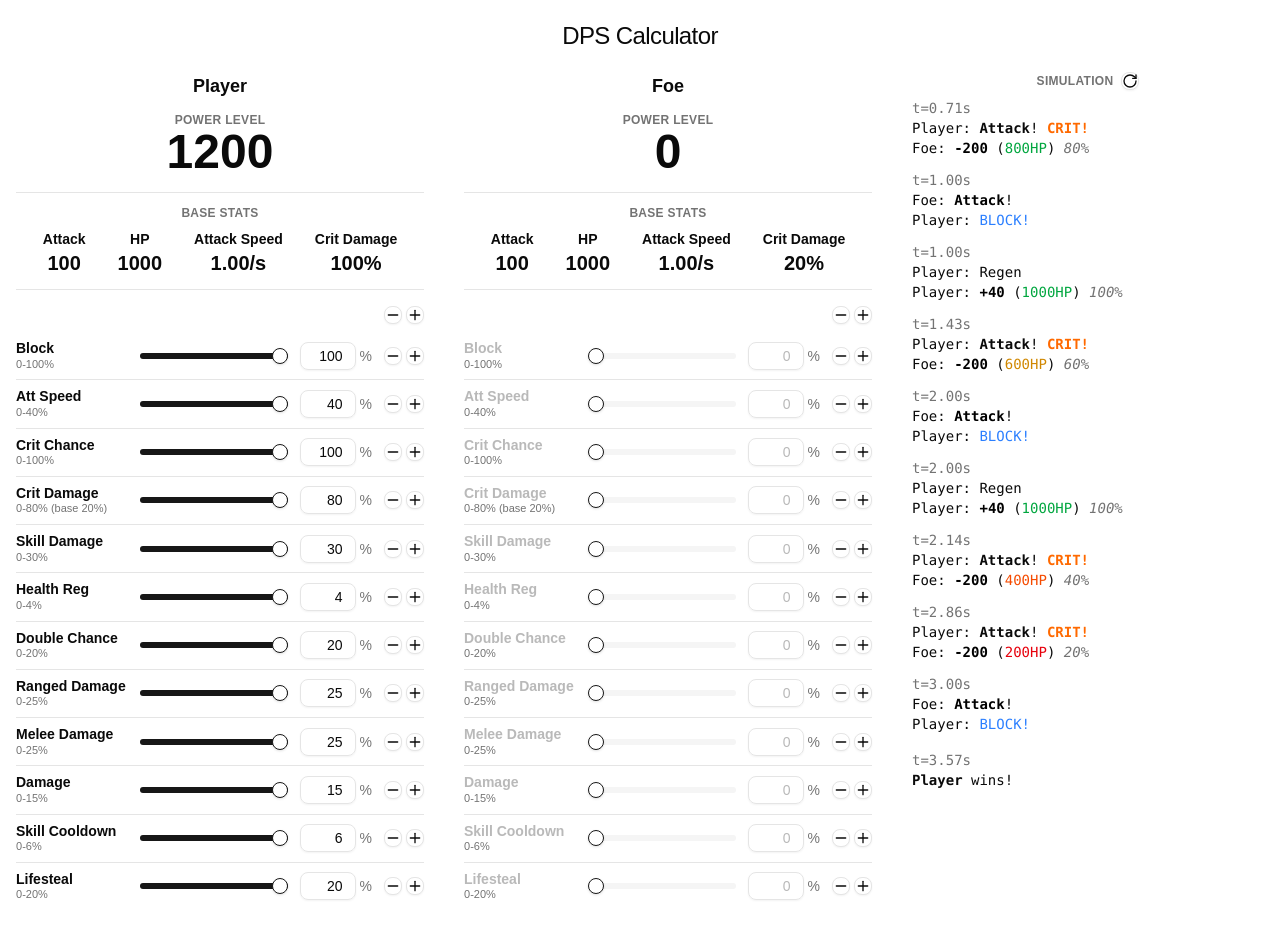
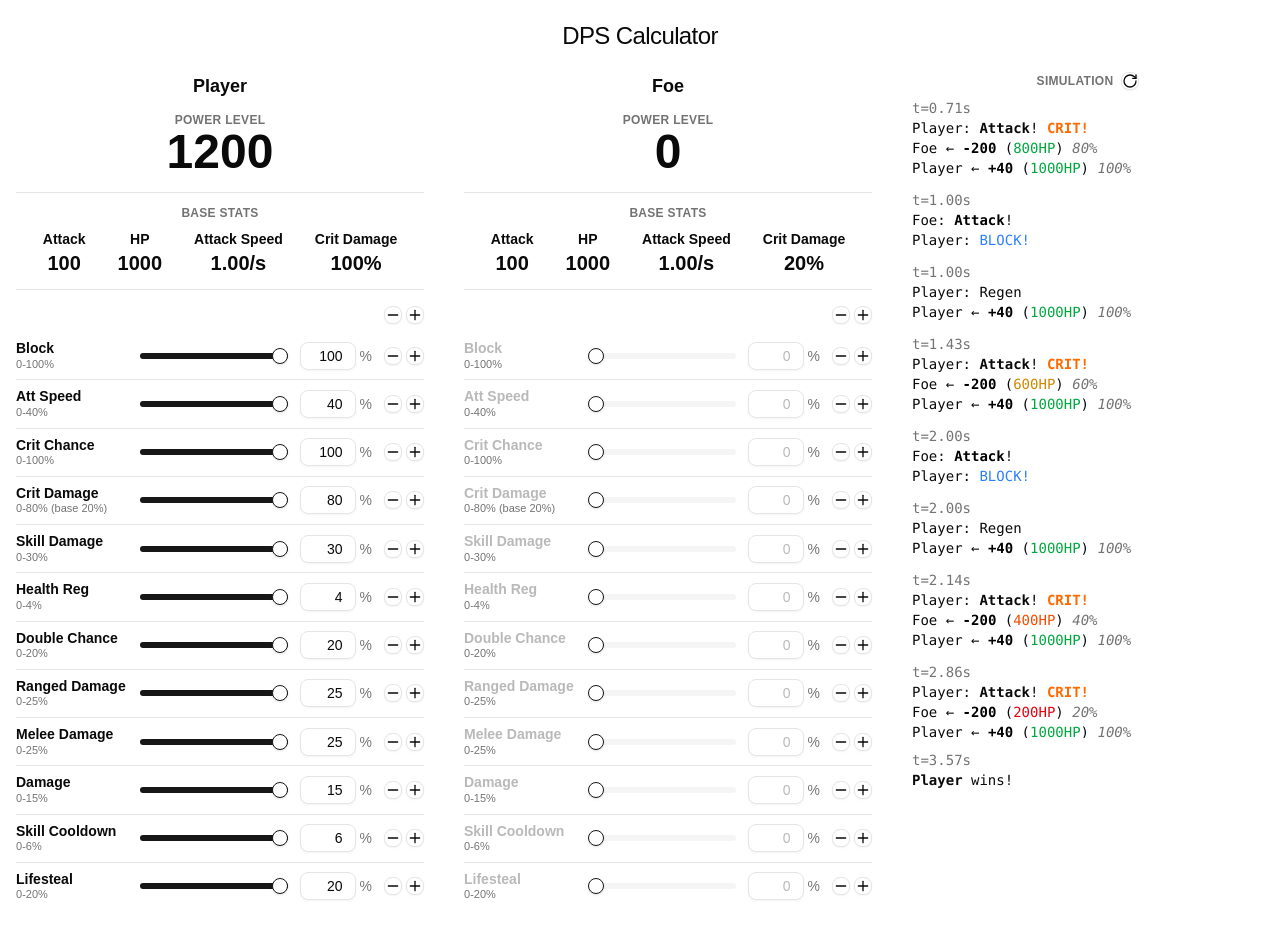
Before and after one commit to biyul/calculator-for-forge-master, a React (Vite) app: page / in a window 1280 px wide. Both pictures are taken after a click on the button 415 px from the left and 315 px from the top of the page. Built offline with nearby package versions, Linux system fonts and the light colour scheme.

Commit message:
Implement Lifesteal

```diff
--- a/src/App.tsx
+++ b/src/App.tsx
@@ -26,6 +26,7 @@ function App() {
           critDamageMultiplier: getStatBase('critDamage') + player.stats.critDamage,
           blockChance: player.stats.block,
           healthRegPercent: player.stats.healthReg,
+          lifestealPercent: player.stats.lifesteal,
         },
         {
           label: 'Foe',
@@ -37,6 +38,7 @@ function App() {
           critDamageMultiplier: getStatBase('critDamage') + foe.stats.critDamage,
           blockChance: foe.stats.block,
           healthRegPercent: foe.stats.healthReg,
+          lifestealPercent: foe.stats.lifesteal,
         },
       ]),
     [
@@ -45,11 +47,13 @@ function App() {
       player.stats.critDamage,
       player.stats.block,
       player.stats.healthReg,
+      player.stats.lifesteal,
       foe.stats.attackSpeed,
       foe.stats.critChance,
       foe.stats.critDamage,
       foe.stats.block,
       foe.stats.healthReg,
+      foe.stats.lifesteal,
       rerunCount,
     ],
   )
@@ -110,7 +114,7 @@ function App() {
                     </span>
                     <span>
                       {event.label}
-                      {': '}
+                      {' ← '}
                       <span className="font-bold text-black dark:text-neutral-300">+{event.healAmount}</span>
                       {' ('}
                       <span className={hpColorClass(percent)}>{event.hpAfter}HP</span>
@@ -164,13 +168,34 @@ function App() {
                   </span>
                   <span>
                     {event.targetLabel}
-                    {': '}
+                    {' ← '}
                     <span className="font-bold text-black dark:text-neutral-300">-{event.damage}</span>
                     {' ('}
                     <span className={hpColorClass(percent)}>{event.targetHpAfter}HP</span>
                     {') '}
                     <span className="text-neutral-500 italic">{percent}%</span>
                   </span>
+                  {event.lifesteal && (
+                    <span>
+                      {event.attackerLabel}
+                      {' ← '}
+                      <span className="font-bold text-black dark:text-neutral-300">
+                        +{event.lifesteal.healAmount}
+                      </span>
+                      {' ('}
+                      <span
+                        className={hpColorClass(
+                          Math.round((event.lifesteal.attackerHpAfter / event.lifesteal.attackerMaxHp) * 100),
+                        )}
+                      >
+                        {event.lifesteal.attackerHpAfter}HP
+                      </span>
+                      {') '}
+                      <span className="text-neutral-500 italic">
+                        {Math.round((event.lifesteal.attackerHpAfter / event.lifesteal.attackerMaxHp) * 100)}%
+                      </span>
+                    </span>
+                  )}
                 </div>
               )
             })}
--- a/src/simulator.ts
+++ b/src/simulator.ts
@@ -1,3 +1,9 @@
+export interface LifestealHeal {
+  healAmount: number
+  attackerHpAfter: number
+  attackerMaxHp: number
+}
+
 export interface AttackEvent {
   kind: 'attack'
   time: number
@@ -8,6 +14,7 @@ export interface AttackEvent {
   isBlocked: boolean
   targetHpAfter: number
   targetMaxHp: number
+  lifesteal?: LifestealHeal
 }
 
 export interface RegenEvent {
@@ -37,6 +44,7 @@ export interface CombatantInput {
   critDamageMultiplier: number
   blockChance: number
   healthRegPercent: number
+  lifestealPercent: number
 }
 
 interface RawAttack {
@@ -120,6 +128,10 @@ export function buildTimeline(combatants: [CombatantInput, CombatantInput]): Tim
 
   const maxHp: Record<string, number> = { [a.label]: a.hp, [b.label]: b.hp }
   const currentHp: Record<string, number> = { ...maxHp }
+  const lifestealByLabel: Record<string, number> = {
+    [a.label]: a.lifestealPercent,
+    [b.label]: b.lifestealPercent,
+  }
 
   const timeline: TimelineEvent[] = []
 
@@ -138,6 +150,24 @@ export function buildTimeline(combatants: [CombatantInput, CombatantInput]): Tim
     }
 
     currentHp[event.targetLabel] = Math.max(0, currentHp[event.targetLabel] - event.damage)
+
+    let lifesteal: LifestealHeal | undefined
+    if (!event.isBlocked) {
+      const lifestealPercent = lifestealByLabel[event.attackerLabel]
+      const healAmount = Math.round(event.damage * (lifestealPercent / 100))
+      if (healAmount > 0) {
+        currentHp[event.attackerLabel] = Math.min(
+          maxHp[event.attackerLabel],
+          currentHp[event.attackerLabel] + healAmount,
+        )
+        lifesteal = {
+          healAmount,
+          attackerHpAfter: currentHp[event.attackerLabel],
+          attackerMaxHp: maxHp[event.attackerLabel],
+        }
+      }
+    }
+
     timeline.push({
       kind: 'attack',
       time: event.time,
@@ -148,6 +178,7 @@ export function buildTimeline(combatants: [CombatantInput, CombatantInput]): Tim
       isBlocked: event.isBlocked,
       targetHpAfter: currentHp[event.targetLabel],
       targetMaxHp: maxHp[event.targetLabel],
+      lifesteal,
     })
 
     if (currentHp[event.targetLabel] <= 0) {
```
